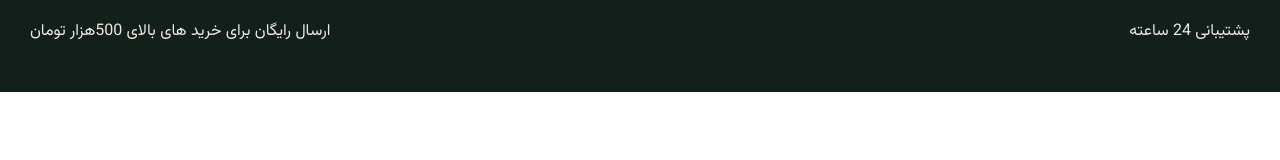
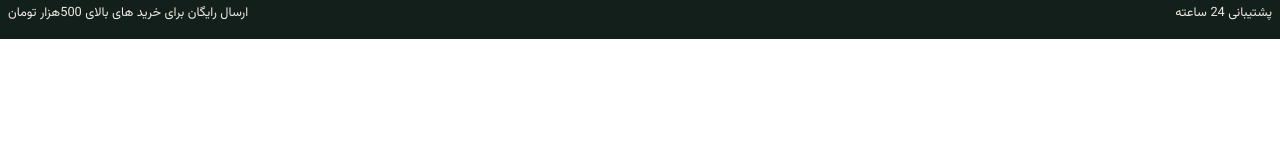
Before and after one commit to Mhdy48/floria-store, a website: page index.html in a window 1280 px wide. Drawn offline with Linux system fonts and the light colour scheme.

Commit message:
Code refactoring and removal of redundant code

```diff
--- a/index.html
+++ b/index.html
@@ -19,11 +19,10 @@
   <body>
     <div class="container-web">
       <!-- ==================== Top Bar ==================== -->
-      <div class="w-full h-[92px] bg-[#121F1A] grid grid-cols-2 items-start px-[30px] pt-[20px]">
-          <div class="text-right text-[#F0E9E1]"><p class="font-['vazirmatn']">پشتیبانی 24 ساعته</p></div>
-          <div class="text-left text-[#F0E9E1]"><p class="font-['vazirmatn']">ارسال رایگان برای خرید های بالای 500هزار تومان</p></div>
+      <div class="w-full bg-[#121F1A] flex justify-between pt-1 px-2 pb-4 font-vazir">
+          <div class="text-[#F0E9E1] text-[.8rem]"><p>پشتیبانی 24 ساعته</p></div>
+          <div class="text-[#F0E9E1] text-[.8rem]"><p>ارسال رایگان برای خرید های بالای 500هزار تومان</p></div>
       </div>
-
 
       <!-- ==================== Header ==================== -->
       <header></header>
```
Also changed, not shown: src/output.css.
